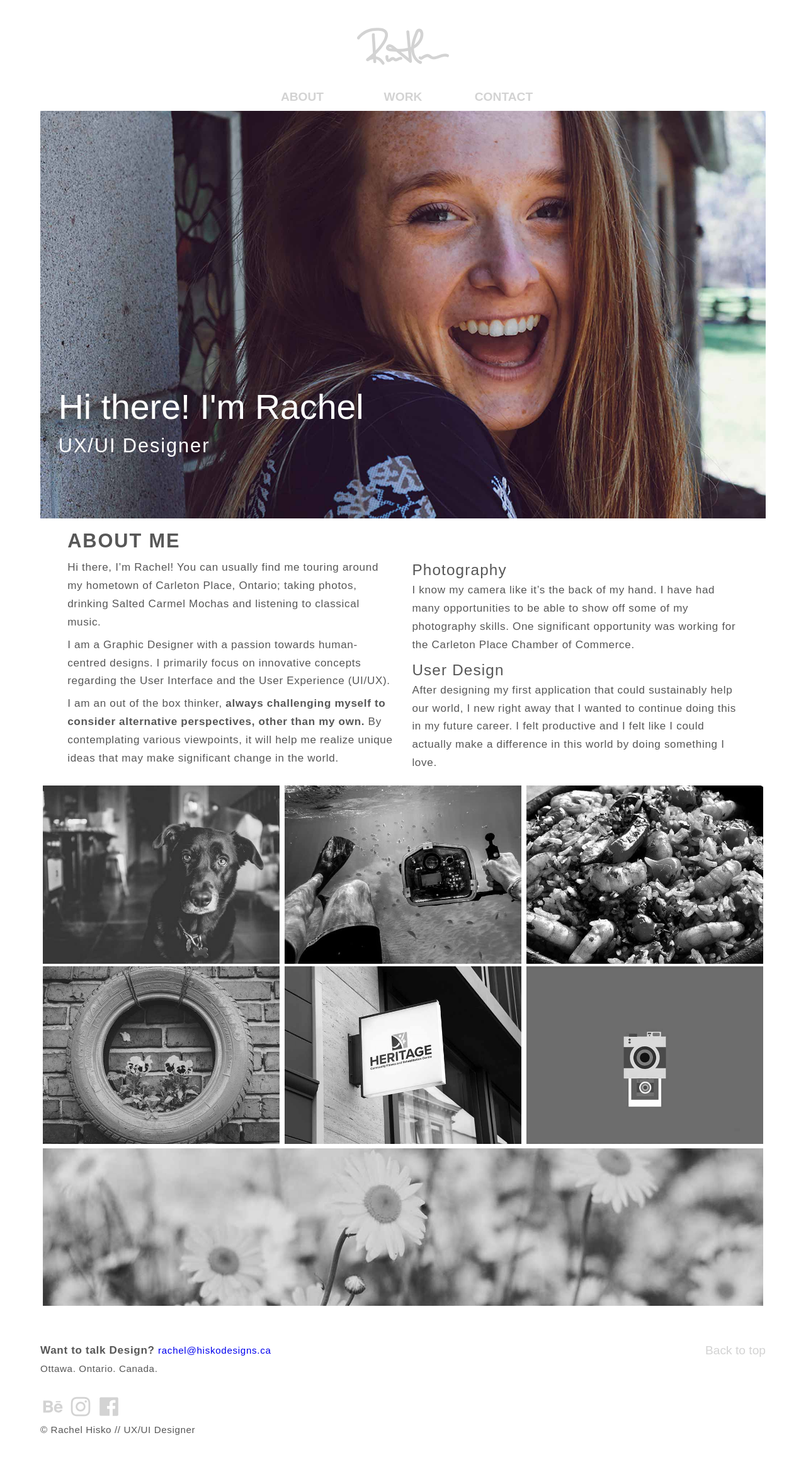
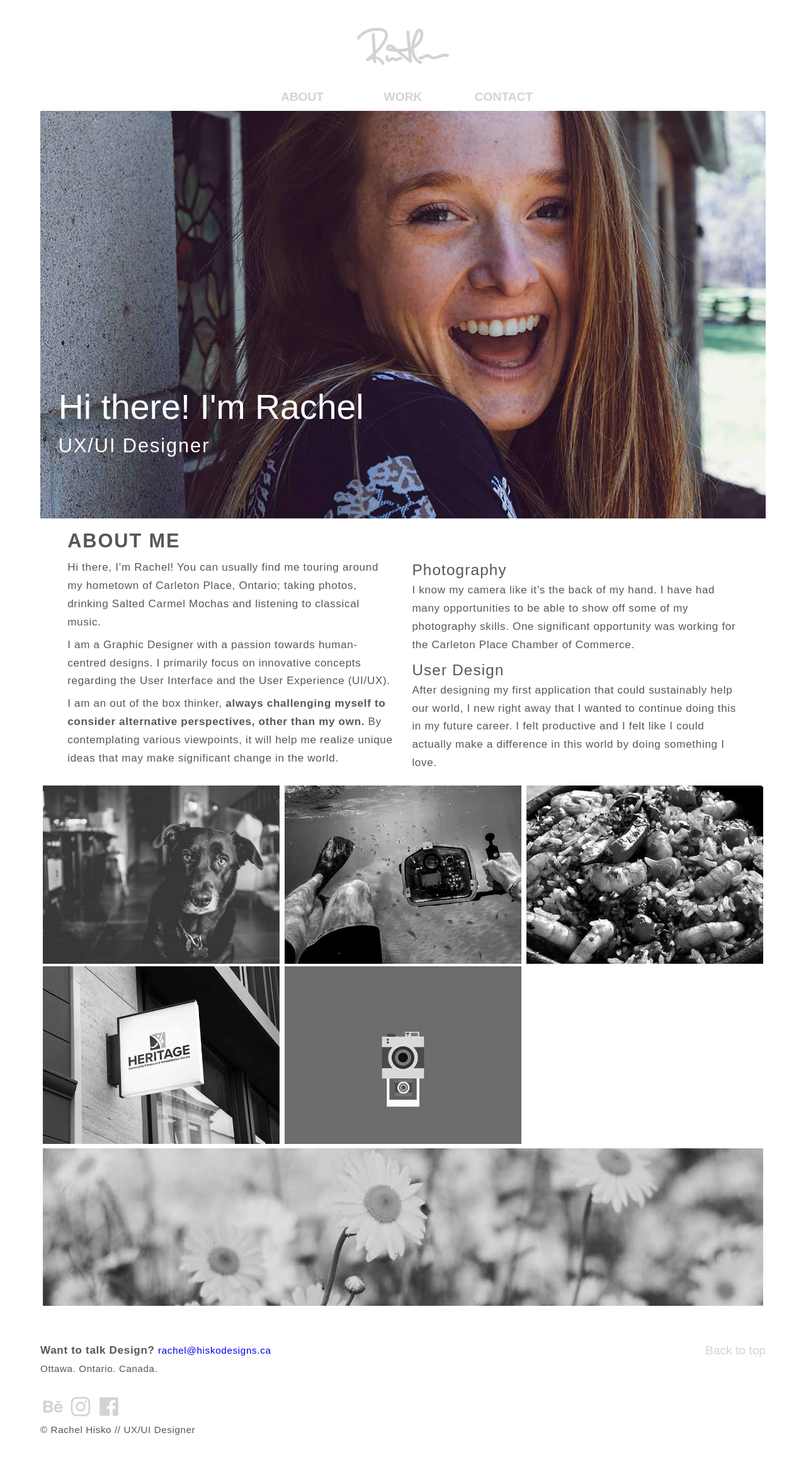
Before and after one commit to rachelhisko/hiskodesigns.ca, a Jekyll site: the page built from index.html, in a window 1280 px wide. Shown: the whole page at 63% size. Built offline with Jekyll 4.4.1, drawn with Linux system fonts in a browser that asks for light colours; nearby versions of some CDN libraries; some web fonts are replaced; comment, search, counter and statistics services are not loaded.

Commit message:
changing layout

```diff
--- a/css/main.css
+++ b/css/main.css
@@ -18,7 +18,7 @@ h1 {
 }
 
 .job {
-  font-weight: 300;
+  font-weight: 400;
 }
 
 .talk {
--- a/index.html
+++ b/index.html
@@ -33,7 +33,6 @@ title: Rachel Hisko Designs • Work Display
     {% include card.html url="/dog-app/" file="images/dailey-bailey-main-page.jpg" alt="Dailey Bailey" title="Dailey Bailey" caption="Smart Product Prototype" %}
     {% include card.html url="/ocean-360" file="images/scuba-main-page.jpg" alt="Ocean 360" title="Ocean 360" caption="Wearables Prototype" %}
     {% include card.html url="/seafood-eats/" file="images/seafood-main-page.jpg" alt="Seafood Eats" title="Seafood Eats" caption="Global Goal" %}
-    {% include card.html url="/global-goals-app/" file="images/global-goals-home.jpg" alt="Global-Goals-App" title="Unknown App Name" caption="Global Goal" %}
     {% include card.html url="/heritage-logo/" file="images/logo-design-main-page.jpg" alt="Heritage Logo" title="Heritage" caption="Logo Redesign" %}
     {% include card.html url="/motion/" file="images/motion-main.jpg" alt="Motion" title="Motion" %}
   </section>
--- a/motion.html
+++ b/motion.html
@@ -27,9 +27,9 @@ title: Rachel Hisko Designs • Motion
 
   <div class="content gutter-1-2">
     <h3 class="push-0">Branding Identity</h3>
-    <p>The purpose of this animation is to start and end with a centred 250px square, 10sec. I animated a Polaroid camera taking a picture of another Polaroid camera. I used a camera because I have a passion for old photography and I love using my Polaroid.</p>
-    <iframe src="https://player.vimeo.com/video/212949622" width="640" height="360" frameborder="0" webkitallowfullscreen mozallowfullscreen allowfullscreen></iframe>
-    <p><a href="https://vimeo.com/212949622"><a href="https://vimeo.com/user56592466"><a href="https://vimeo.com"></a>.</p>
+    <p>Kalu Yala is a company that is building a sustainable town outside of Panama City. I create this short video to help get their name into the minds of others. To promote what they do and to help grab peoples attentions, to get more people involved.</p>
+    <iframe src="https://player.vimeo.com/video/250156157" width="640" height="360" frameborder="0" webkitallowfullscreen mozallowfullscreen allowfullscreen></iframe>
+  <p><a href="https://vimeo.com/250156157"></a><a href="https://vimeo.com/user56592466"></a><a href="https://vimeo.com"></a>.</p>
   </div>
 
   <div class="gutter-1-2 content">
```
